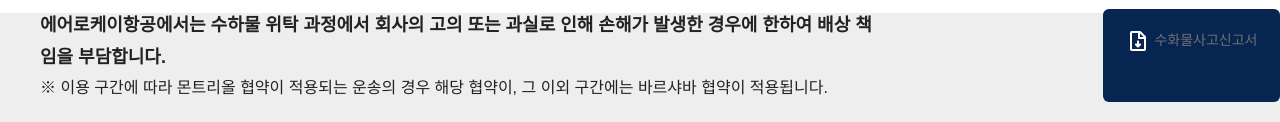
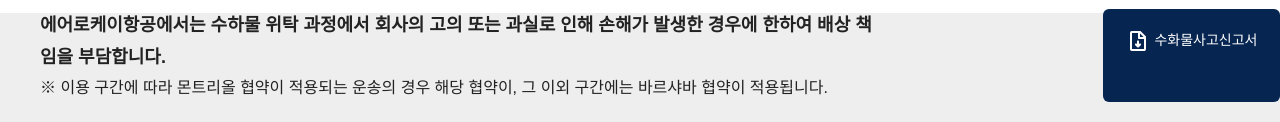
Before and after one commit to Cheon-U/re_1-AeroK, a plain HTML site: page sub5.html in a window 1280 px wide. Shown: the part 313-435 px from the top of the page. Drawn offline with Linux system fonts and the light colour scheme; a web font is replaced by a local one.

Commit message:
su5 수정

```diff
--- a/css/sub5.css
+++ b/css/sub5.css
@@ -59,6 +59,10 @@ main .subinner {
     margin-left: 130px;
 }
 
+.note-btn .b-name{
+    color: #fff;
+}
+
 .note-wrap2{
     margin-top: 80px;
     height: 360px;
--- a/sub5.html
+++ b/sub5.html
@@ -33,7 +33,7 @@
                             <li>※ 이용 구간에 따라 몬트리올 협약이 적용되는 운송의 경우 해당 협약이, 그 이외 구간에는 바르샤바 협약이 적용됩니다.</li>
                         </ul>
                         <div class="note-btn"><a href="#"><img src="./images/icon-documen.png" alt="">
-                                <span>수화물사고신고서 <span>
+                                <span class="b-name">수화물사고신고서 <span>
                             </a></div>
                     </div>
                 </div>
```
